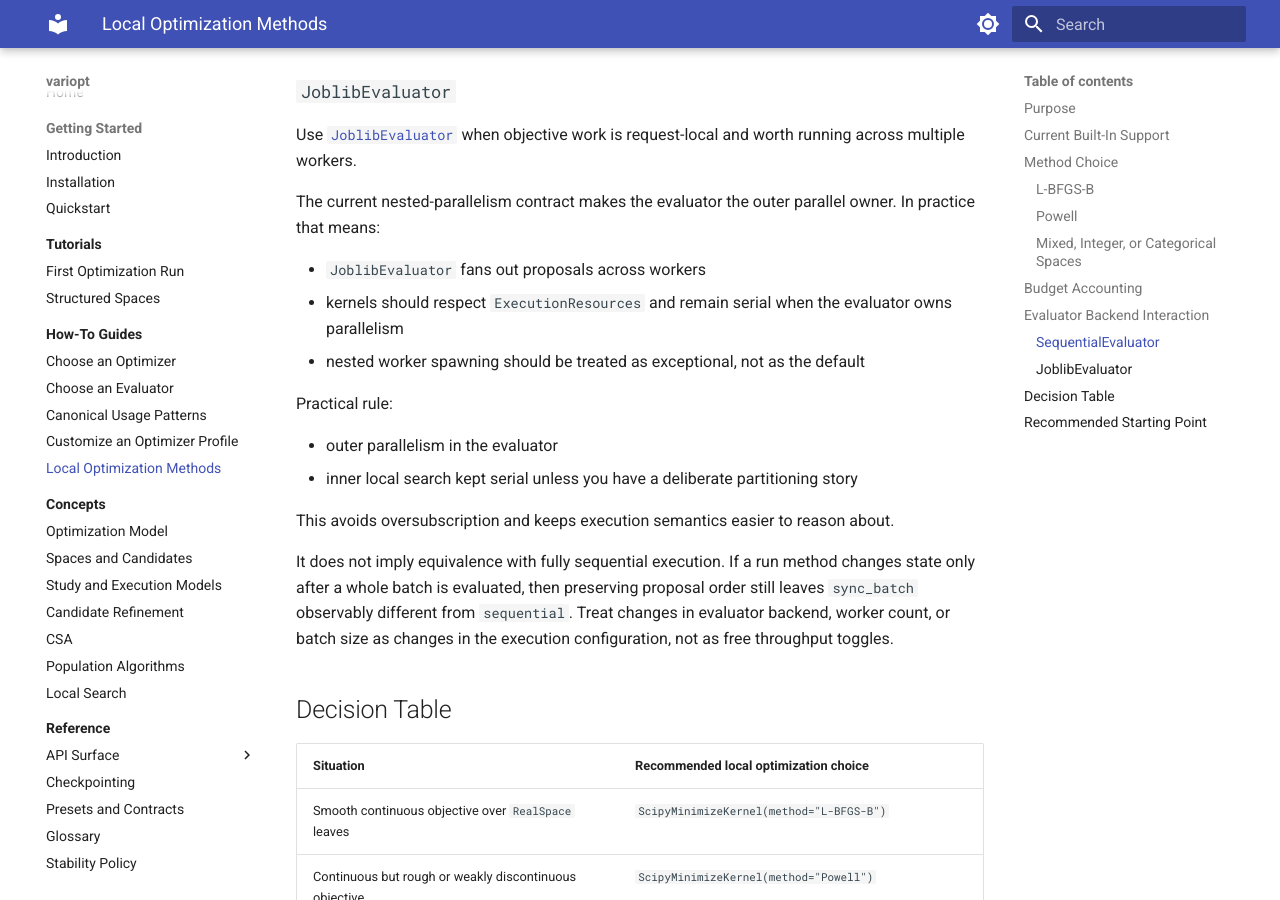
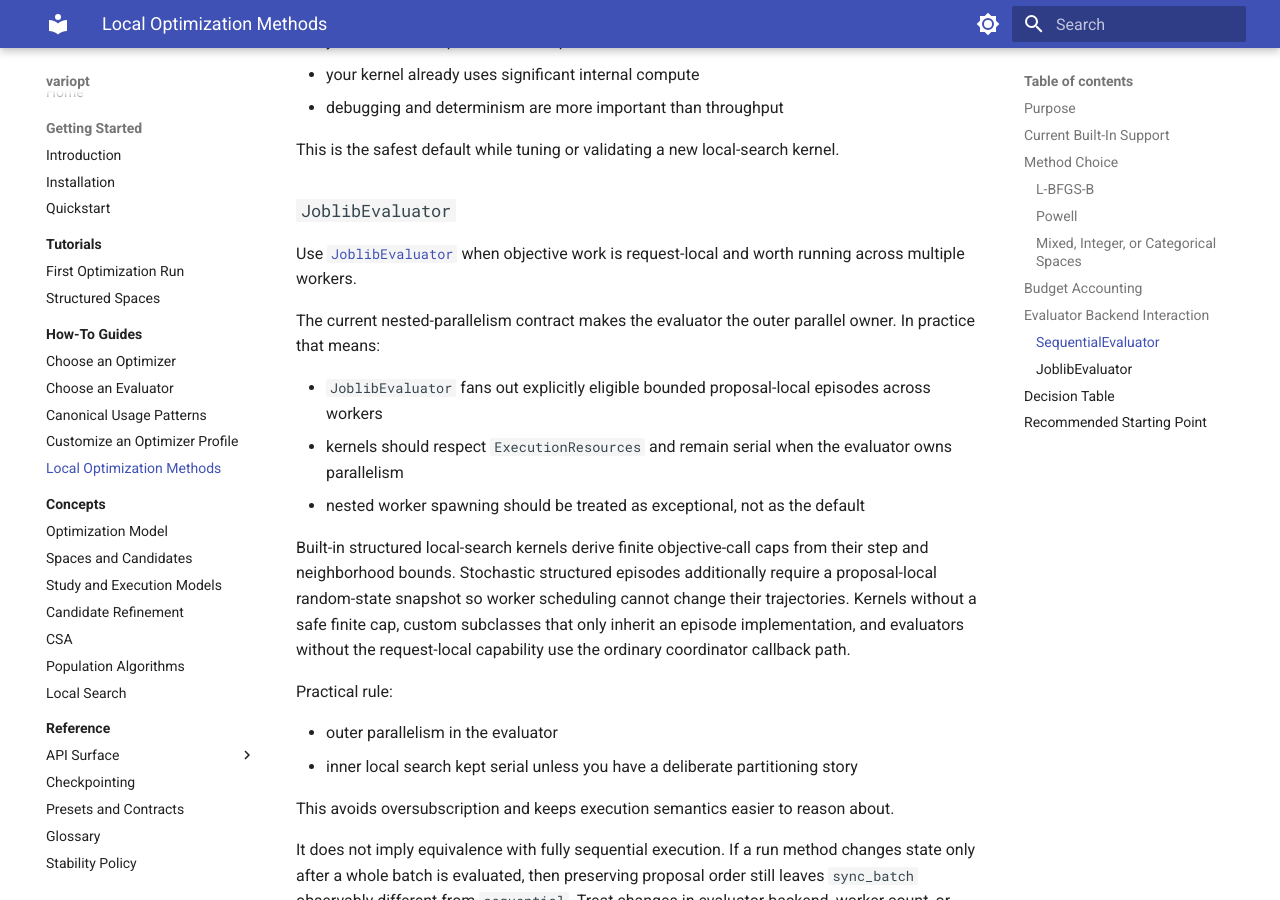
Before and after one commit to isty2e/variopt, an MkDocs documentation site: the page built from docs/guides/local-optimization-methods.md, in a window 1280 px wide and 900 px high, scrolled down 5140 px. Built offline with MkDocs 1.6.1 and Material for MkDocs 9.7.7, drawn with Linux system fonts in a browser that asks for light colours; some of the changed text lies outside the part shown.

Commit message:
docs: explain evaluator-owned local-search episodes

```diff
--- a/docs/guides/local-optimization-methods.md
+++ b/docs/guides/local-optimization-methods.md
@@ -173,6 +173,12 @@ advanced kernels. `ScipyMinimizeMethod` is the literal method set accepted by
 This matters because a single kernel episode can evaluate the objective many
 times.
 
+For `ScipyMinimizeKernel`, `max_iterations` limits SciPy algorithm iterations,
+not objective calls. Set `max_evaluations` when you need an explicit
+per-proposal objective-call cap. That finite cap also makes the kernel eligible
+for evaluator-owned request-local episode dispatch; without it, SciPy local
+search keeps the coordinator execution path.
+
 The kernel path reports that cost through successful attempt
 `evaluation_count` metadata.
 `Study.optimize(...)` then offers two modes:
@@ -227,10 +233,18 @@ workers.
 The current nested-parallelism contract makes the evaluator the outer parallel
 owner. In practice that means:
 
-- `JoblibEvaluator` fans out proposals across workers
+- `JoblibEvaluator` fans out explicitly eligible bounded proposal-local
+  episodes across workers
 - kernels should respect `ExecutionResources` and remain serial when the
   evaluator owns parallelism
 - nested worker spawning should be treated as exceptional, not as the default
+
+Built-in structured local-search kernels derive finite objective-call caps from
+their step and neighborhood bounds. Stochastic structured episodes additionally
+require a proposal-local random-state snapshot so worker scheduling cannot
+change their trajectories. Kernels without a safe finite cap, custom subclasses
+that only inherit an episode implementation, and evaluators without the
+request-local capability use the ordinary coordinator callback path.
 
 Practical rule:
 
```
Also changed, not shown: CHANGELOG.md (+9 -0 lines).
